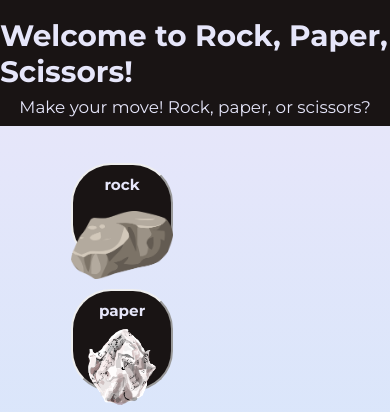
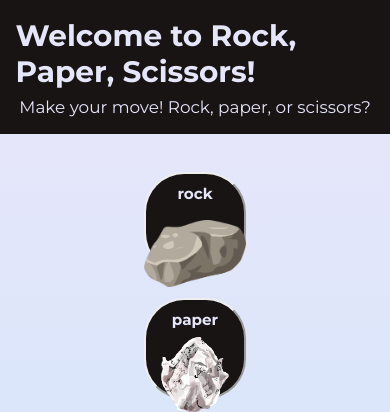
Before and after one commit to prannav-s/rock_paper_scissors, a plain HTML site: page index.html in a window 390 px wide. Shown: the top 412 px of the page. Drawn offline with Linux system fonts and the light colour scheme.

Commit message:
improved mobile spacing

```diff
--- a/mediaqueries.css
+++ b/mediaqueries.css
@@ -9,8 +9,12 @@
     }
 
     .header {
-        padding-top: 2vh;
-        padding-bottom: 1vh;
+        padding: 2vh 4vw;
+    }
+
+    .info-container {
+        display: flex;
+        justify-content: center;
     }
 
     .btn-container {
@@ -18,7 +22,6 @@
         grid-template-columns: 1fr 1fr;
         gap: 2vh;
         padding-top: 4vh;
-        padding-left: 8vh;
     }
 
     button {
```
